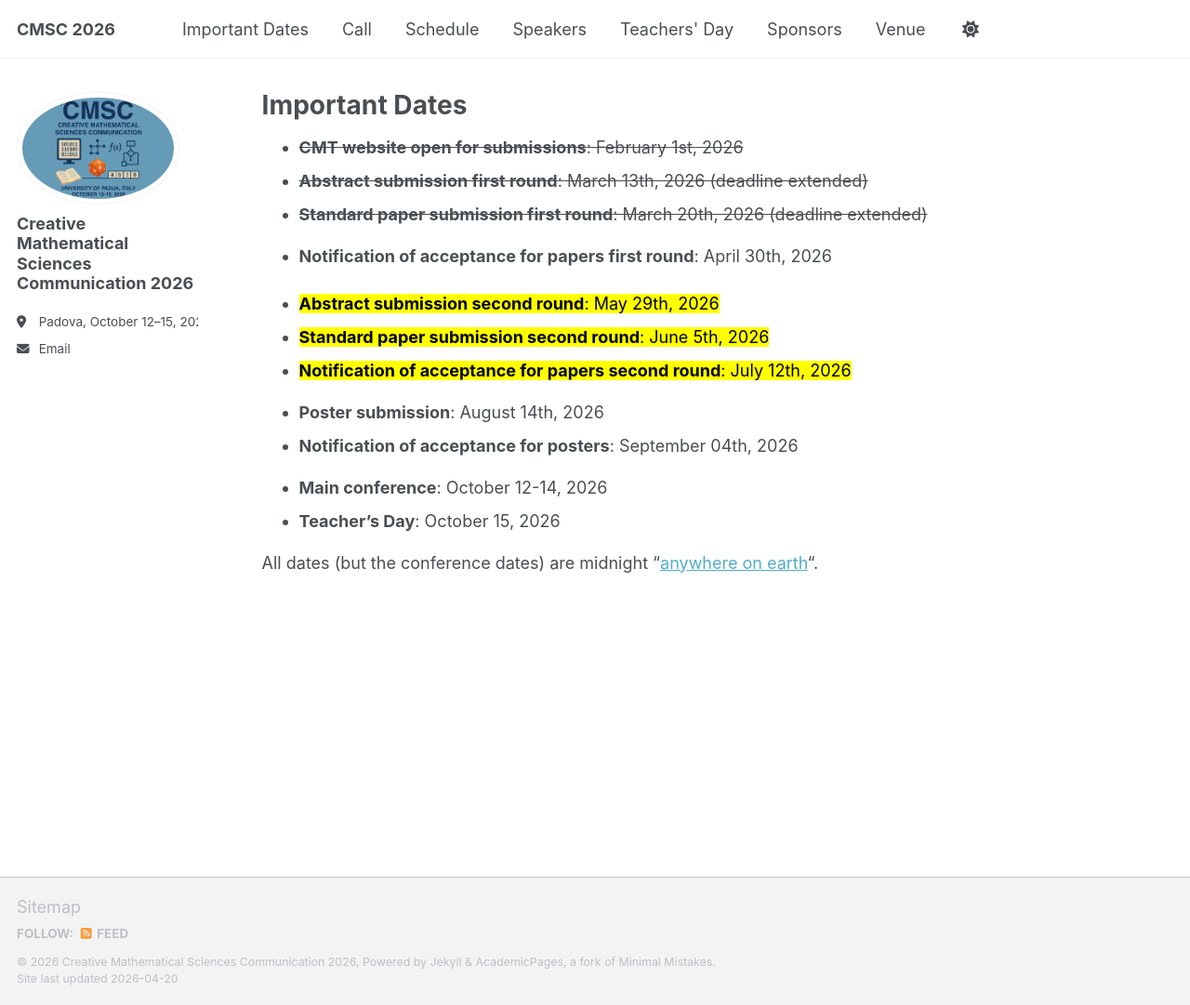
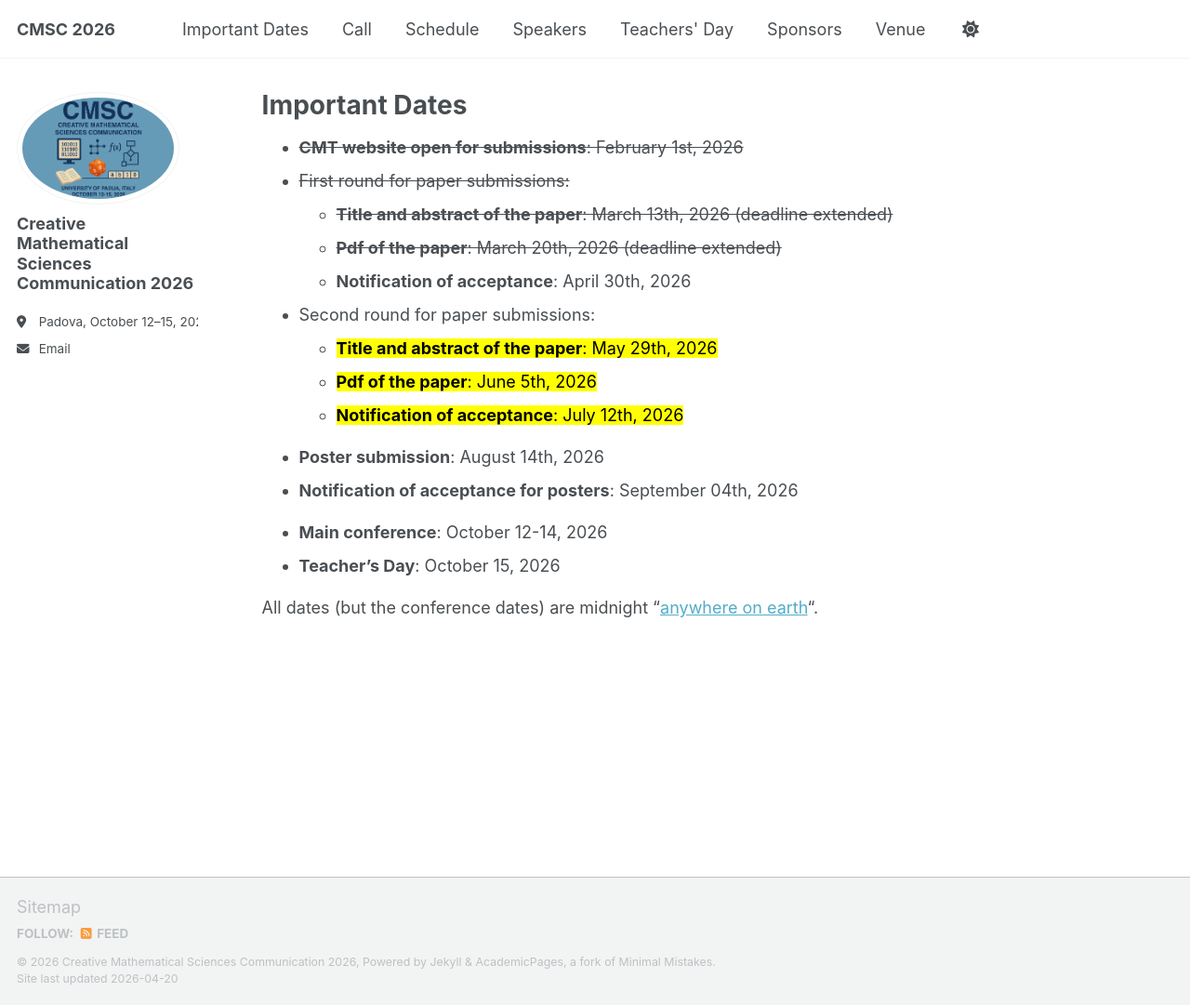
Before and after one commit to CMSC2026/cmsc2026.github.io, a Jekyll site: the page built from _pages/dates.md, in a window 1280 px wide and 1081 px high. Shown: the whole window at 93% size. Built offline with Jekyll 4.4.1, drawn with Linux system fonts in a browser that asks for light colours; a script that is not in the unit is left out.

Commit message:
Update submission dates for paper rounds

```diff
--- a/_pages/dates.md
+++ b/_pages/dates.md
@@ -6,13 +6,15 @@ author_profile: true
 ---
 - <s><b>CMT website open for submissions</b>: February 1st, 2026</s>
 
-- <s><b>Abstract submission first round</b>: March 13th, 2026 (deadline extended)</s>
-- <s><b>Standard paper submission first round</b>: March 20th, 2026 (deadline extended)</s>
-- <b>Notification of acceptance for papers first round</b>: April 30th, 2026
+- <s>First round for paper submissions:</s>
+   - <s><b>Title and abstract of the paper</b>: March 13th, 2026 (deadline extended)</s>
+   - <s><b>Pdf of the paper</b>: March 20th, 2026 (deadline extended)</s>
+   - <b>Notification of acceptance</b>: April 30th, 2026
 
-- <mark style="background-color: yellow"><b>Abstract submission second round</b>: May 29th, 2026</mark>
-- <mark style="background-color: yellow"><b>Standard paper submission second round</b>: June 5th, 2026</mark>
-- <mark style="background-color: yellow"><b>Notification of acceptance for papers second round</b>: July 12th, 2026</mark>
+- Second round for paper submissions:
+   - <mark style="background-color: yellow"><b>Title and abstract of the paper</b>: May 29th, 2026</mark>
+   - <mark style="background-color: yellow"><b>Pdf of the paper</b>: June 5th, 2026</mark>
+   - <mark style="background-color: yellow"><b>Notification of acceptance</b>: July 12th, 2026</mark>
 
 <!-- - <b>Camera-ready versions of accepted papers</b>: July 24th, 2026 -->
 
```
